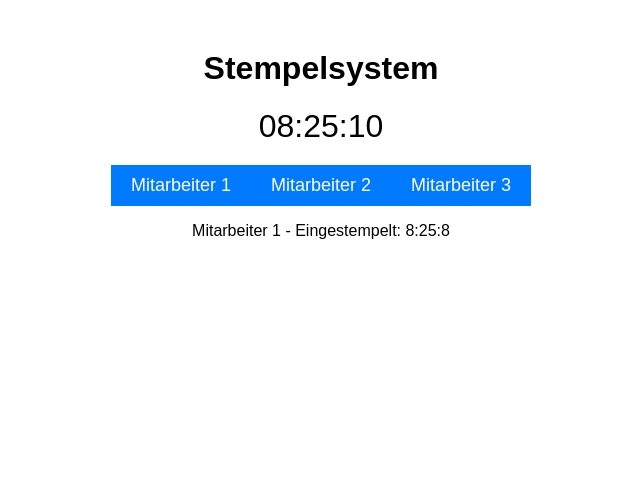
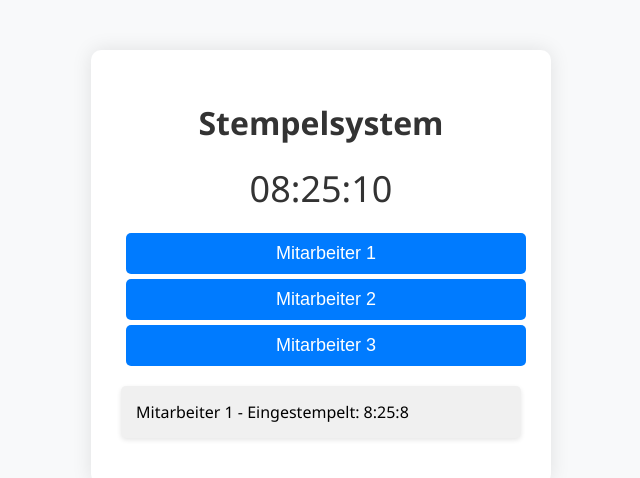
Before and after one commit to nicoweiss1/QR_Code, a plain HTML site: page index.html in a window 1280 px wide. Both pictures are taken after a click on the button "Mitarbeiter 1". Shown: the whole page, without its empty margins (319-959 px from the left). Drawn offline with Linux system fonts and the light colour scheme.

Commit message:
version 4

```diff
--- a/index.js
+++ b/index.js
@@ -1,7 +1,7 @@
 const employees = [
-    { name: "Mitarbeiter 1", stampedIn: false },
-    { name: "Mitarbeiter 2", stampedIn: false },
-    { name: "Mitarbeiter 3", stampedIn: false }
+    { name: "Mitarbeiter 1", stampedIn: false, startTime: null, totalTime: 0 },
+    { name: "Mitarbeiter 2", stampedIn: false, startTime: null, totalTime: 0 },
+    { name: "Mitarbeiter 3", stampedIn: false, startTime: null, totalTime: 0 }
 ];
 
 function updateTime() {
@@ -20,14 +20,36 @@ function stamp(employeeIndex) {
     const li = document.createElement('li');
 
     if (employee.stampedIn) {
-        li.textContent = `${employee.name} - Ausgestempelt: ${stampTime}`;
+        const elapsedTime = now - employee.startTime;
+        employee.totalTime += elapsedTime;
+        li.innerHTML = `${employee.name} - Ausgestempelt: ${stampTime}<br>Gesamtzeit: ${formatTime(employee.totalTime)}`;
         employee.stampedIn = false;
     } else {
+        employee.startTime = now;
         li.textContent = `${employee.name} - Eingestempelt: ${stampTime}`;
         employee.stampedIn = true;
     }
 
     stampList.appendChild(li);
+    updateLongestWorked();
+}
+
+function formatTime(milliseconds) {
+    const seconds = Math.floor(milliseconds / 1000);
+    const minutes = Math.floor(seconds / 60);
+    const hours = Math.floor(minutes / 60);
+    return `${hours}:${String(minutes % 60).padStart(2, '0')}:${String(seconds % 60).padStart(2, '0')}`;
+}
+
+function updateLongestWorked() {
+    const longestWorkedContainer = document.getElementById('longestWorked');
+    longestWorkedContainer.innerHTML = '';
+    const sortedEmployees = [...employees].sort((a, b) => b.totalTime - a.totalTime);
+    sortedEmployees.forEach(employee => {
+        const li = document.createElement('li');
+        li.textContent = `${employee.name}: ${formatTime(employee.totalTime)}`;
+        longestWorkedContainer.appendChild(li);
+    });
 }
 
 function createButtons() {
--- a/style.css
+++ b/style.css
@@ -1,15 +1,30 @@
 body {
-    font-family: Arial, sans-serif;
+    font-family: 'Segoe UI', Tahoma, Geneva, Verdana, sans-serif;
+    background-color: #f8f9fa;
+    margin: 0;
+    padding: 0;
 }
 
 .container {
+    width: 400px;
+    margin: 50px auto;
+    background-color: #fff;
+    padding: 30px;
+    border-radius: 10px;
+    box-shadow: 0 0 20px rgba(0, 0, 0, 0.1);
+}
+
+h1 {
     text-align: center;
-    margin-top: 50px;
+    color: #333;
+    margin-bottom: 20px;
 }
 
 .clock {
-    font-size: 32px;
+    font-size: 36px;
+    text-align: center;
     margin-bottom: 20px;
+    color: #333;
 }
 
 button {
@@ -18,7 +33,12 @@ button {
     background-color: #007bff;
     color: #fff;
     border: none;
+    border-radius: 5px;
     cursor: pointer;
+    margin: 5px;
+    transition: background-color 0.3s;
+    display: block;
+    width: 100%;
 }
 
 button:hover {
@@ -28,8 +48,28 @@ button:hover {
 ul {
     list-style-type: none;
     padding: 0;
+    margin-top: 20px;
 }
 
 li {
-    margin-bottom: 5px;
+    margin-bottom: 10px;
+    padding: 15px;
+    background-color: #f0f0f0;
+    border-radius: 5px;
+    box-shadow: 0 2px 5px rgba(0, 0, 0, 0.1);
+    display: flex;
+    justify-content: space-between;
+    align-items: center;
 }
+
+li span {
+    font-weight: bold;
+}
+
+.stamp-time {
+    color: #007bff;
+}
+
+#buttons {
+    text-align: center;
+}
```
